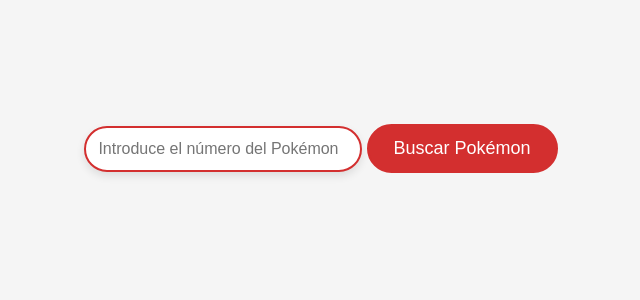
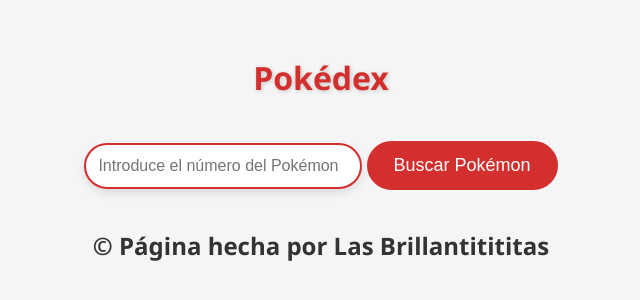
Before and after one commit to genesisSumaran/pokedex, a plain HTML site: page index.html in a window 1280 px wide. Shown: the part 242-542 px from the top of the page, without its empty margins (319-959 px from the left). Drawn offline with nearby package versions, Linux system fonts and the light colour scheme; some packages are replaced by stand-ins of ours; a script that the page names is missing.

Commit message:
Update index.html

```diff
--- a/index.html
+++ b/index.html
@@ -1,13 +1,16 @@
 <!DOCTYPE html>
-<html lang="en">
+<html lang="es">
   <head>
     <meta charset="UTF-8" />
     <meta name="viewport" content="width=device-width, initial-scale=1.0" />
     <title>Pokédex</title>
     <link rel="stylesheet" href="estilo.css" />
   </head>
-
   <body>
+    <header>
+      <h1>Pokédex</h1>
+    </header>
+    <br />
     <div>
       <input
         id="holamundo"
@@ -17,7 +20,9 @@
       <button type="button" onclick="consumiendoapi()">Buscar Pokémon</button>
     </div>
     <div id="contenedor"></div>
-
+    <footer>
+      <h2>&copy; Página hecha por Las Brillantitititas</h2>
+    </footer>
     <script src="https://cdn.jsdelivr.net/npm/sweetalert2@11"></script>
     <script src="https://ajax.googleapis.com/ajax/libs/jquery/3.7.1/jquery.min.js"></script>
     <script src="script.js"></script>
```
